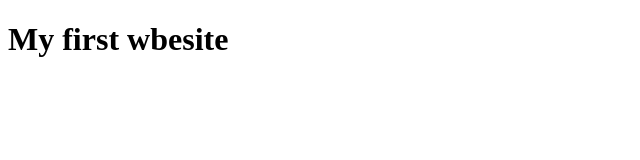
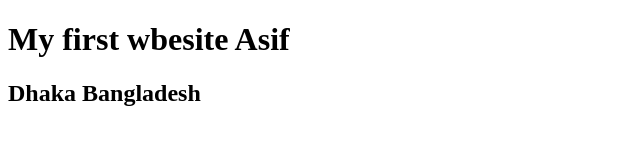
Before and after one commit to IBRAHIM8964/ibrahim-website-01674538964, a plain HTML site: page index.html in a window 1280 px wide. Shown: the whole page, without its empty margins (0-640 px from the left). Drawn offline with Linux system fonts and the light colour scheme.

Commit message:
git code add

```diff
--- a/index.html
+++ b/index.html
@@ -5,6 +5,7 @@
     <title>Asif website</title>
 </head>
 <body>
-    <h1>My first wbesite</h1>
+    <h1>My first wbesite Asif</h1>
+    <h2>Dhaka Bangladesh</h2>
 </body>
 </html>
```
